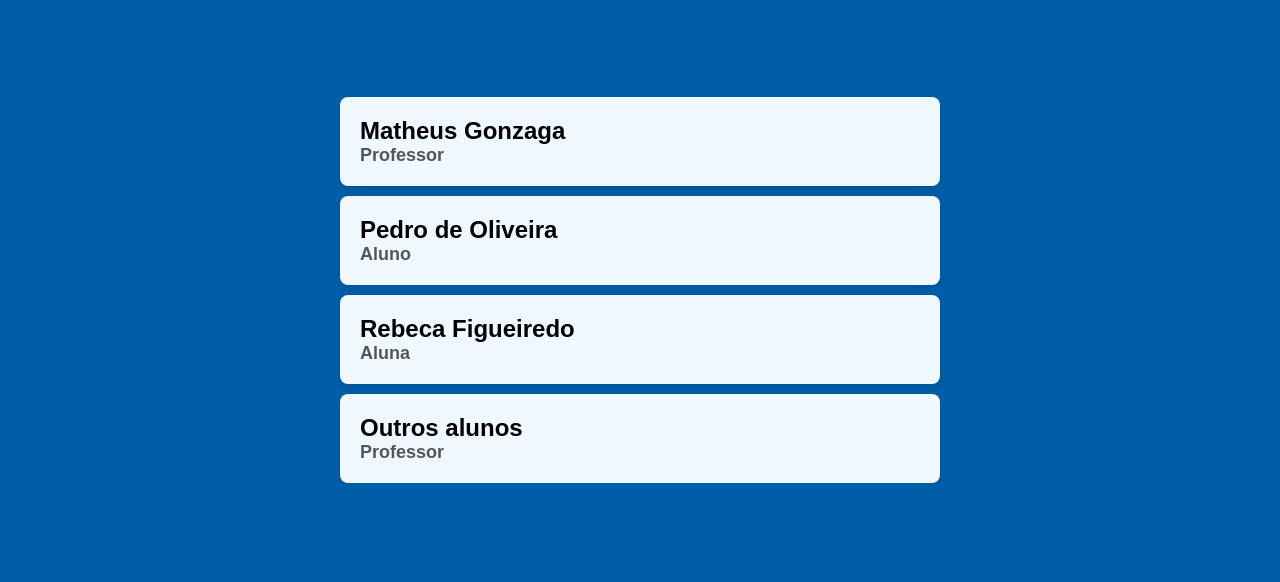
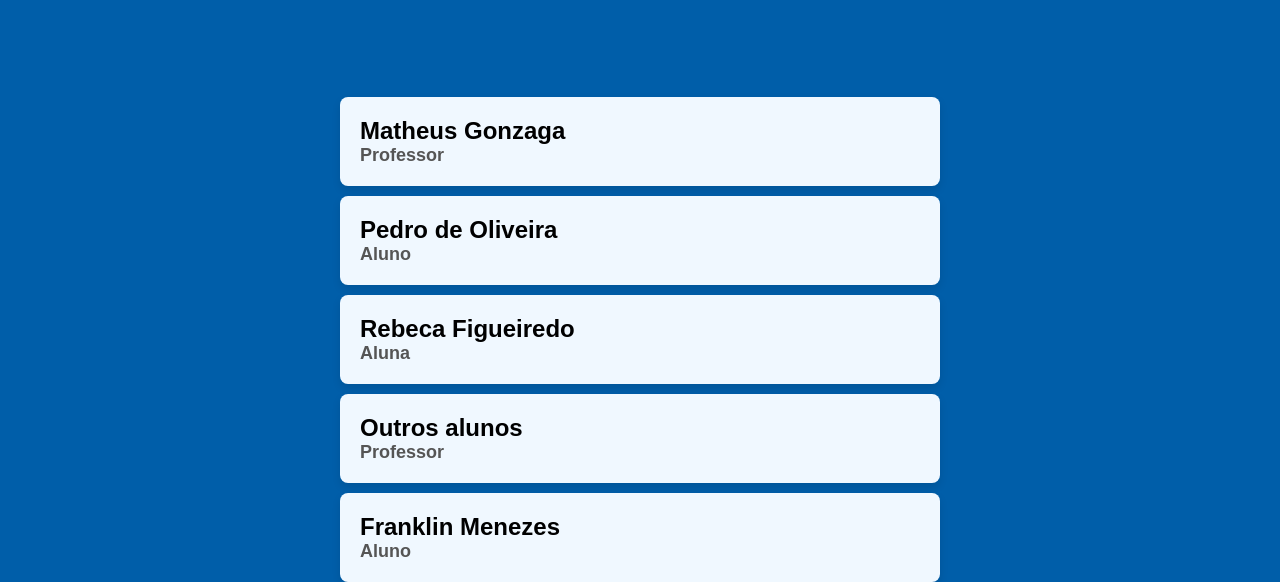
Before and after one commit to matheusg33/senai, a plain HTML site: page index.html in a window 1280 px wide. Shown: the part 354-936 px from the top of the page. Before the commit the page ends 837 px from the top, so only its background shows below. Drawn offline with Linux system fonts and the light colour scheme.

Commit message:
feat:my modification

```diff
--- a/index.html
+++ b/index.html
@@ -39,6 +39,10 @@
                 <h2>Outros alunos</h2>
                 <h3>Professor</h3>
             </article>
+            <article class="nomes">
+                <h2>Franklin Menezes</h2>
+                <h3>Aluno</h3>
+            </article>
         </section>
     </div>
 </body>
```
